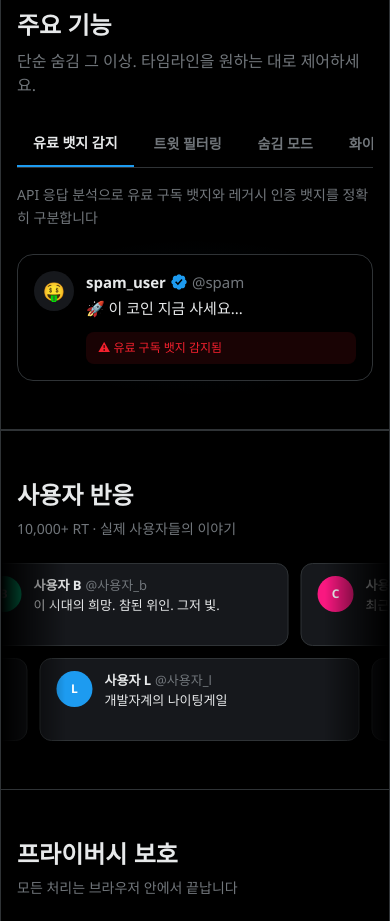
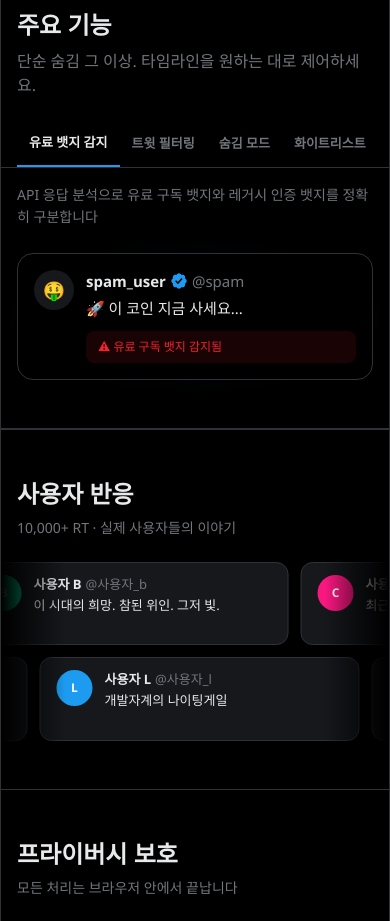
Before and after one commit to fotoner/blue-badge-remover-landing, a React (Vite) app: page / in a window 390 px wide. Shown: the part 2000-2921 px from the top of the page. Built offline with nearby package versions, Linux system fonts and the light colour scheme.

Commit message:
fix: make feature tabs scroll horizontally on mobile
Tabs extend edge-to-edge (-mx-4) with horizontal scroll.
Smaller text (13px) to fit more tabs visible. min-w-max
ensures all tabs are accessible via swipe.

Co-Authored-By: Claude Opus 4.6 (1M context) <noreply@anthropic.com>

```diff
--- a/src/sections/Features.tsx
+++ b/src/sections/Features.tsx
@@ -55,12 +55,13 @@ export function Features() {
       </p>
 
       {/* Horizontal tabs */}
-      <div className="mt-6 flex gap-1 overflow-x-auto border-b border-border">
+      <div className="-mx-4 mt-6 overflow-x-auto border-b border-border">
+        <div className="flex min-w-max px-4">
           {FEATURES.map((f, i) => (
             <button
               key={f.titleKey}
               onClick={() => setActive(i)}
-            className={`cursor-pointer whitespace-nowrap px-4 py-3 text-sm font-semibold transition-colors duration-200 ${
+              className={`cursor-pointer whitespace-nowrap px-3 py-3 text-[13px] font-semibold transition-colors duration-200 ${
                 active === i
                   ? "border-b-2 border-accent-blue text-text-primary"
                   : "text-text-secondary hover:text-text-primary"
@@ -69,6 +70,7 @@ export function Features() {
               {t(f.titleKey)}
             </button>
           ))}
+        </div>
       </div>
 
       {/* Description */}
```
Lines whose indentation alone changed are shown as unchanged.
